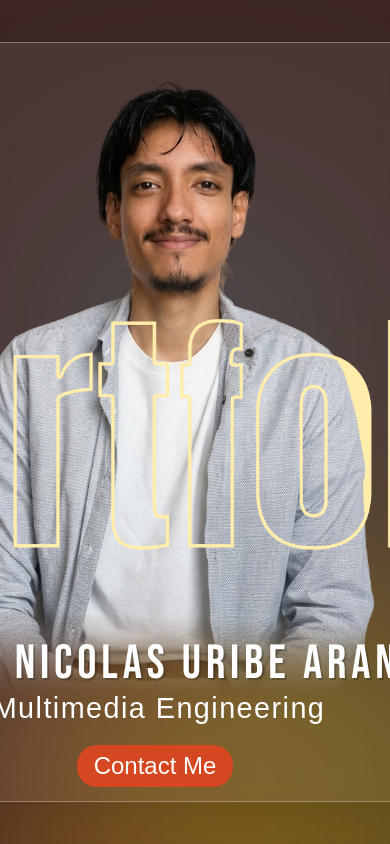
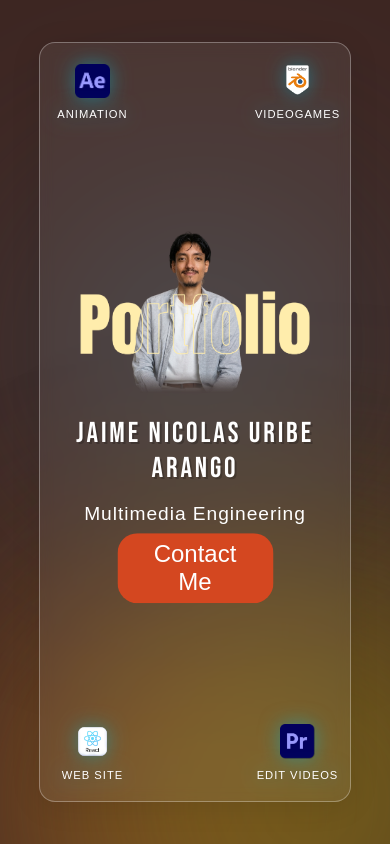
Before and after one commit to 01jnicolas/My-Portfolio, a React (Vite) app: page / in a window 390 px wide. Built offline with nearby package versions, Linux system fonts and the light colour scheme; a web font is replaced by a local one.

Commit message:
feat: diseño responsive completo, logos estandarizados y botones optimizados para móvil

```diff
--- a/src/App.jsx
+++ b/src/App.jsx
@@ -19,10 +19,10 @@ function App() {
   const containerRef = useRef(null);
   const [isContactOpen, setIsContactOpen] = useState(false);
 
-  // 1. NUEVO: La memoria fotográfica del último botón tocado
+  // 1. La memoria fotográfica del último botón tocado
   const lastClicked = useRef('anim');
 
-  // 2. NUEVO: Función inteligente para cambiar de vista sin olvidar
+  // 2. Función inteligente para cambiar de vista sin olvidar
   const handleChangeView = (newView) => {
     if (newView !== 'home') {
       lastClicked.current = newView; // Guarda el nombre de la esquina antes de viajar
@@ -50,19 +50,12 @@ function App() {
     home: { x: 0, y: 0 }
   };
 
-  /*const originBtnExitConfig = {
-    anim: { y: "-120vh" },  // Viaja hacia la parte superior
-    games: { y: "-120vh" }, // Viaja hacia la parte superior
-    web: { y: "120vh" },    // Viaja hacia la parte inferior
-    home: { y: 0 }
-  };*/
-
   const backBtnConfig = {
-    // x: positivo es derecha, y: positivo es abajo
-    anim: { x: "40vw", y: "40vh" },  // Esquina Inferior Derecha
-    web: { x: "40vw", y: "-40vh" }, // Esquina Superior Derecha
-    games: { x: "-40vw", y: "40vh" },  // Esquina Inferior Izquierda
-    video: { x: "-42vw", y: "-42vh" }, // Esquina Superior Izquierda (alineado con el logo)
+    // Usamos el 32% del ancho y 40% del alto. Es la "proporción áurea" para que nunca toque los bordes.
+    anim: { x: "32vw", y: "40vh" },
+    web: { x: "32vw", y: "-40vh" },
+    games: { x: "-32vw", y: "40vh" },
+    video: { x: "-32vw", y: "-40vh" },
   };
 
   // ********************* Físicas de Animación Global *********************
@@ -87,9 +80,9 @@ function App() {
 
   //*********************Seccione Animacion*********************
   const animationVideos = [
-    { id: 1, title: "Reel 2026", url: "https://res.cloudinary.com/did2cfvzb/video/upload/v1775865520/TPJwyCZ2BKV_576_nr6zst.mp4", orientation: "portrait" },
+    { id: 1, title: "Proyecto 1", url: "https://res.cloudinary.com/did2cfvzb/video/upload/v1775865520/TPJwyCZ2BKV_576_nr6zst.mp4", orientation: "portrait" },
     { id: 2, title: "Proyecto 2", url: "https://res.cloudinary.com/did2cfvzb/video/upload/v1775864795/Video_vqlcsu.mp4", orientation: "portrait" }, // Repetido para llenar la muestra
-    { id: 3, title: "Proyecto 3", url: "https://res.cloudinary.com/did2cfvzb/video/upload/v1775864944/VideoOraculo3_pkouvg.mp4",orientation: "portrait" }, // Repetido para llenar la muestra
+    { id: 3, title: "Proyecto 3", url: "https://res.cloudinary.com/did2cfvzb/video/upload/v1775864944/VideoOraculo3_pkouvg.mp4", orientation: "portrait" }, // Repetido para llenar la muestra
   ];
 
   const AnimationSection = () => {
@@ -502,37 +495,38 @@ function App() {
       {/* Boton Regreso Invisible - Animacion  */}
      <AnimatePresence>
         {view !== 'home' && (
+          <div style={{
+            position: 'fixed',
+            inset: 0, /* Atajo pro para top:0, left:0, right:0, bottom:0 */
+            display: 'flex',
+            justifyContent: 'center',
+            alignItems: 'center',
+            pointerEvents: 'none', /* Hace que este fondo invisible no bloquee los clics de tu sitio */
+            zIndex: 1000
+          }}>
             <Motion.button
               key="back-button"
               className="back-home-btn"
-            aria-label="Volver al inicio"
               style={{
-              position: 'fixed',
-              top: '50%',
-              left: '50%',
-              zIndex: 1000,
-              whiteSpace: 'nowrap' // VITAL: Evita que el texto se rompa en el viaje
+                pointerEvents: 'auto', /* Reactiva el clic solo en el botón */
+                whiteSpace: 'nowrap'
               }}
-
-            // NACE: En el centro total
-            initial={{ opacity: 0, scale: 0.5, x: "-50%", y: "-50%" }}
-
-            // VIAJA: A la esquina sumando el desplazamiento al centrado (-50%)
+              /* Nace en el centro absoluto sin matemáticas raras */
+              initial={{ opacity: 0, scale: 0.5, x: 0, y: 0 }}
               animate={{
                 opacity: 1,
                 scale: 1,
-              x: `calc(-50% + ${backBtnConfig[view].x})`,
-              y: `calc(-50% + ${backBtnConfig[view].y})`
+                x: backBtnConfig[view].x,
+                y: backBtnConfig[view].y
               }}
-
-            // REGRESA: Al centro antes de morir
-            exit={{ opacity: 0, scale: 0.5, x: "-50%", y: "-50%" }}
-
+              exit={{ opacity: 0, scale: 0.5, x: 0, y: 0 }}
               transition={sharedTransition}
               onClick={() => handleChangeView('home')}
             >
-            ← Back to Home
+              <span className="back-full">← Back to Home</span>
+              <span className="back-short">← Back</span>
             </Motion.button>
+          </div>
         )}
       </AnimatePresence>
 
@@ -540,7 +534,12 @@ function App() {
       <Motion.div
         className="bubble-container"
         ref={containerRef}
-        onMouseMove={handleMouseMove}
+        onMouseMove={(e) => {
+          // Solo ejecutamos el radar de proximidad si es una pantalla grande (escritorio)
+          if (window.innerWidth > 768) {
+            handleMouseMove(e);
+          }
+        }}
         initial={false}
         animate={{
           x: bubbleExitConfig[view]?.x ?? 0,
--- a/src/index.css
+++ b/src/index.css
@@ -637,3 +637,208 @@ z-index: 10;
   width: auto; /* El ancho se calcula solo */
   aspect-ratio: 9 / 16;
 }
+
+.back-short { display: none; }
+.back-full { display: inline; }
+
+
+
+/* =========================================
+   📱 RESPONSIVE DESIGN (MÓVILES Y TABLETS)
+   ========================================= */
+
+/* Reglas para pantallas menores a 768px (Celulares típicos) */
+@media (max-width: 768px) {
+
+  /* 1. Arreglamos el contenedor del Header para que no se desborde */
+  .header-portfolio {
+    position: absolute;
+    top: 50%; /* SUBIMOS EL CENTRO: Del 50% al 42% para compensar el peso visual */
+    left: 50%;
+    transform: translate(-50%, -50%);
+
+    width: 90%;
+    display: flex;
+    flex-direction: column;
+    align-items: center;
+    padding: 0;
+    margin: 0; /* Aseguramos que no haya márgenes externos */
+  }
+
+  /* 2. Hacemos que la foto de perfil se encoja inteligentemente */
+  .profile-img {
+    width: 450px; /* Un tamaño base más pequeño */
+    max-width: 70vw; /* NUNCA será más ancha que la mitad del celular */
+    height: auto; /* Mantiene la proporción sin aplastarse */
+    margin-bottom: 1rem;
+  }
+
+  /* 3. Achicamos los textos para que quepan en la pantalla vertical */
+  .profile-name {
+    font-size: 1.8rem;
+    line-height: 1.2;
+    margin: 0.5rem 0; /* Arriba y abajo 0.5, lados 0 */
+    width: 100%;      /* Que ocupe todo el ancho disponible para poder centrar el texto */
+    text-align: center; /* ESTO centra el texto adentro */
+  }
+
+  .studies {
+    font-size: 1.2rem;
+    text-align: center;
+    width: 100%;
+    margin: 0.5rem 0;
+
+  }
+
+  /* 4. El contenedor principal (Burbuja) para que no haga scroll horizontal */
+  .bubble-container {
+    width: 80vw;
+    height: 90vh;
+    overflow: hidden; /* Corta cualquier cosa que intente salirse de la pantalla */
+  }
+
+  /* 5. El botón de contacto*/
+  .button-contact {
+    max-width: 40vw;
+    height: auto;
+    display: block; /* Lo convierte en una caja independiente */
+    margin: 0 auto 1rem auto; /* Arriba 0, Izq/Der AUTO (para centrar), Abajo 1rem */
+
+  }
+
+  /* 6. Iconos de navegacion*/
+  .corner-btn {
+    width: 85px; /* Un poco más ancho para que quepa el texto */
+    height: auto; /* Que el alto se adapte al logo + texto */
+
+    /* ASEGURAMOS QUE EL FONDO SEA INVISIBLE */
+    background: transparent !important;
+    border: none !important;
+    box-shadow: none !important;
+
+    display: flex;
+    flex-direction: column;
+    justify-content: center;
+    align-items: center;
+
+    transform: scale(1) translate(0, 0) !important;
+    opacity: 1 !important;
+    filter: grayscale(0) !important;
+  }
+
+  /* 7. LOGOS  */
+  .logo-hover {
+    width: 35px;
+    height: 35px;
+    object-fit: contain;
+    transform: scale(1) !important;
+    margin-bottom: 6px; /* Separación exacta entre logo y texto */
+  }
+
+  /* 8. TEXTOS VISIBLES  */
+  .text-button {
+    display: block !important;
+    opacity: 1 !important;
+    visibility: visible !important;
+
+    /* ESTO ES NUEVO: Reseteamos cualquier posición rara del escritorio */
+    position: static !important;
+    width: auto !important;
+    height: auto !important;
+    transform: none !important;
+
+    font-size: 0.70rem !important; /* Ligeramente más grande para asegurar que se vea */
+    color: #ffffff !important; /* Forzamos blanco puro */
+    text-transform: uppercase;
+    letter-spacing: 1px;
+    text-align: center;
+    white-space: nowrap;
+    margin-top: 5px !important; /* Aseguramos la separación aquí */
+    line-height: 1 !important;
+    z-index: 100 !important; /* Evita que "Edit Videos" se rompa en dos líneas */
+  }
+
+  /* 9. ALINEACIÓN EXACTA EN LAS ESQUINAS */
+  /* Ajustamos los márgenes para que se sientan simétricos y clavados en las esquinas */
+  .top-left { top: 20px; left: 10px; }
+  .top-right { top: 20px; right: 10px; }
+  .bottom-left { bottom: 20px; left: 10px; }
+  .bottom-right { bottom: 20px; right: 10px; }
+
+
+/*Logo en marcad e agua*/
+  .watermark-master {
+    position: absolute;
+    top: 0;
+    bottom: 0;
+    left: 0;
+    right: 0;
+    margin: auto;
+
+    /* Tamaños ajustados para el celular */
+    width: 40vw; /* 40% del ancho de la pantalla */
+    max-width: 50px; /* Límite para que no se vea gigante */
+    height: auto;
+    object-fit: contain;
+  }
+  .section-title{
+    font-size: 1.8rem; /* Bajamos el tamaño a algo amigable para el celular */
+    margin-top: 5rem; /* Quitamos el margen gigante de 10rem del escritorio */
+    margin-bottom: 1rem;
+    padding: 0 20px; /* Aire a los lados para que el texto no toque el vidrio del celular */
+
+    width: 100%;
+    text-align: center;
+    line-height: 1.2;
+
+    /* VITAL: Si hay una palabra muy larga, obliga a cortarla en vez de desbordar la pantalla */
+    word-wrap: break-word;
+    white-space: normal;
+    margin-top: 18rem;
+
+  }
+
+  /* =========================================
+     AJUSTES EXCLUSIVOS PARA SECCIÓN GAMES (MÓVIL)
+     ========================================= */
+
+  /* 1. Subimos SOLO la sección de juegos */
+  .games-section-container {
+    margin-top: -12rem !important; /* El valor que descubriste que funciona */
+  }
+
+  /* 2. Compactamos los elementos internos para que quepan bien en la pantalla */
+  .game-poster-container {
+    margin-top: 0.5rem; /* Reducimos el espacio entre el título y la foto */
+  }
+
+  .game-poster-img {
+    width: 80vw; /* Aseguramos que el póster no se desborde */
+    max-height: 30vh; /* Limitamos su altura para dejar espacio al texto */
+  }
+
+  .game-description {
+    font-size: 0.95rem; /* Letra un poco más pequeña en móvil */
+    margin-top: 1rem;
+    padding: 0 15px; /* Evita que el texto toque los bordes del celular */
+    line-height: 1.4;
+  }
+
+  .games-cta-container {
+    margin-top: 1.5rem; /* Reducimos el espacio gigante de 3rem que tenía arriba */
+    margin-bottom: 2rem; /* Reducimos el margen inferior */
+  }
+
+  /* =========================================
+     BOTÓN BACK HOME (Móvil)
+     ========================================= */
+  .back-home-btn {
+    font-size: 0.85rem;
+    padding: 10px 18px;
+    border-radius: 20px;
+  }
+
+  /* Ocultamos el texto largo y mostramos el corto en celulares */
+  .back-full { display: none !important; }
+  .back-short { display: inline !important; }
+}
```
Lines whose indentation alone changed are shown as unchanged.
